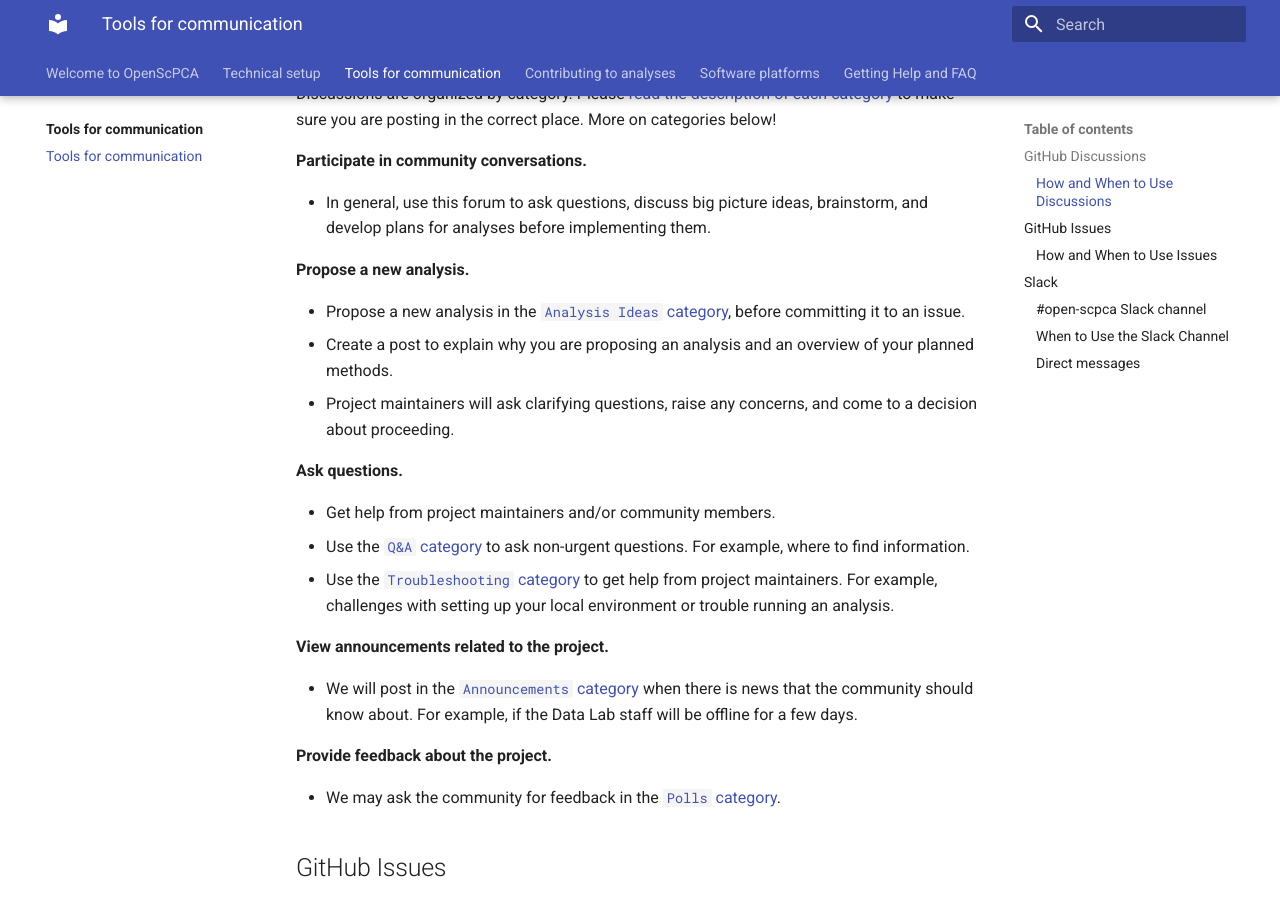
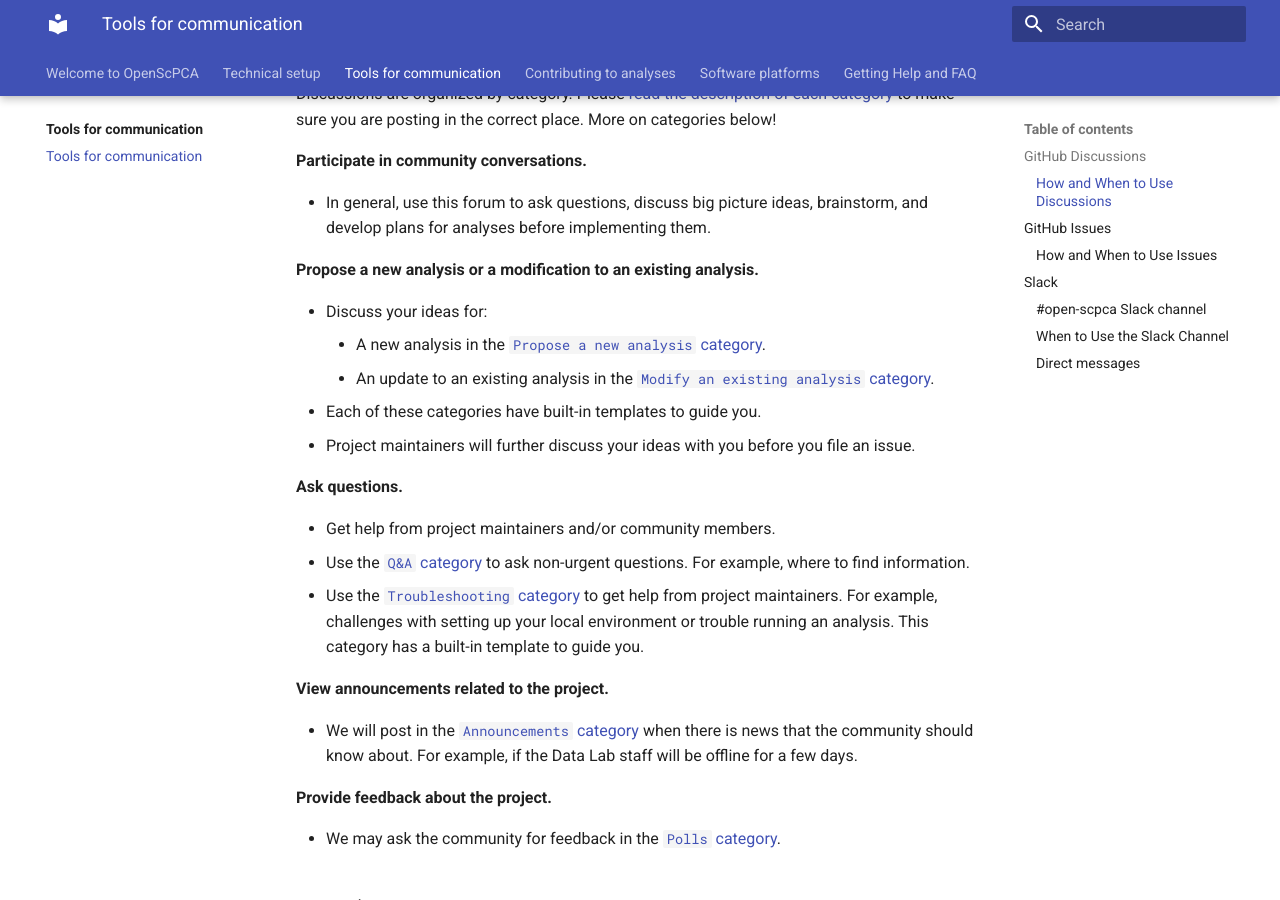
Before and after one commit to AlexsLemonade/OpenScPCA-analysis, an MkDocs documentation site: the page built from docs/communications-tools/tools-for-communication.md, in a window 1280 px wide and 900 px high, scrolled down 594 px. Built offline with MkDocs 1.6.1 and Material for MkDocs 9.7.7, drawn with Linux system fonts in a browser that asks for light colours.

Commit message:
Adding details about new and updated categories

```diff
--- a/docs/communications-tools/tools-for-communication.md
+++ b/docs/communications-tools/tools-for-communication.md
@@ -23,17 +23,19 @@
 
 * In general, use this forum to ask questions, discuss big picture ideas, brainstorm, and develop plans for analyses before implementing them.
 
-**Propose a new analysis.**
+**Propose a new analysis or a modification to an existing analysis.**
 
-* Propose a new analysis in the [`Analysis Ideas` category](https://github.com/AlexsLemonade/OpenScPCA-analysis/discussions/categories/analysis-ideas), before committing it to an issue.
-* Create a post to explain why you are proposing an analysis and an overview of your planned methods.
-* Project maintainers will ask clarifying questions, raise any concerns, and come to a decision about proceeding.
+* Discuss your ideas for:
+	* A new analysis in the [`Propose a new analysis` category](https://github.com/AlexsLemonade/OpenScPCA-analysis/discussions/categories/propose-a-new-analysis).
+	* An update to an existing analysis in the [`Modify an existing analysis` category](https://github.com/AlexsLemonade/OpenScPCA-analysis/discussions/categories/modify-an-existing-analysis).
+* Each of these categories have built-in templates to guide you.
+* Project maintainers will further discuss your ideas with you before you file an issue.
 
 **Ask questions.**
 
 * Get help from project maintainers and/or community members.
 * Use the [`Q&A` category](https://github.com/AlexsLemonade/OpenScPCA-analysis/discussions/categories/q-a) to ask non-urgent questions. For example, where to find information.
-* Use the [`Troubleshooting` category](https://github.com/AlexsLemonade/OpenScPCA-analysis/discussions/categories/troubleshooting) to get help from project maintainers. For example, challenges with setting up your local environment or trouble running an analysis.
+* Use the [`Troubleshooting` category](https://github.com/AlexsLemonade/OpenScPCA-analysis/discussions/categories/troubleshooting) to get help from project maintainers. For example, challenges with setting up your local environment or trouble running an analysis. This category has a built-in template to guide you.
 
 **View announcements related to the project.**
 
```
